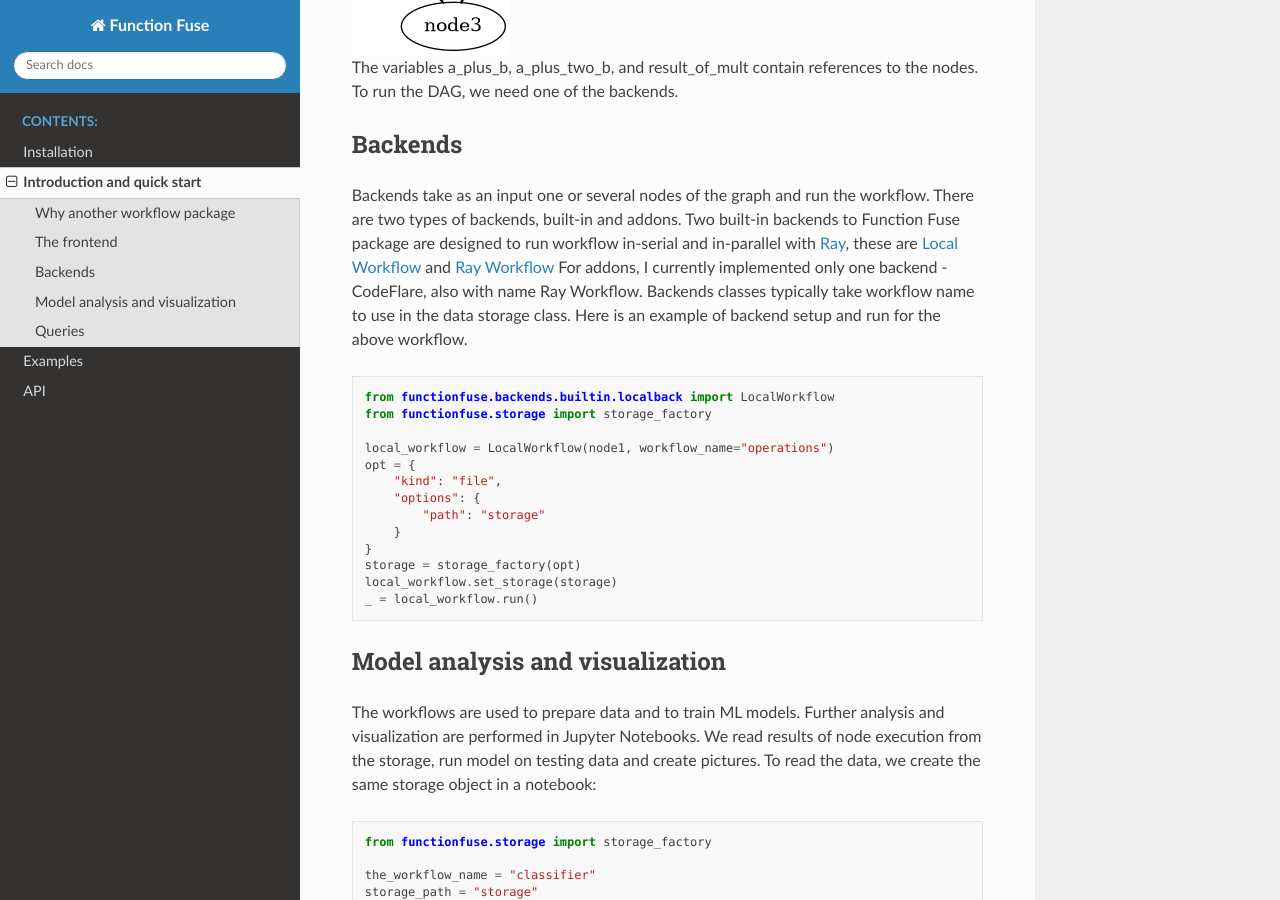
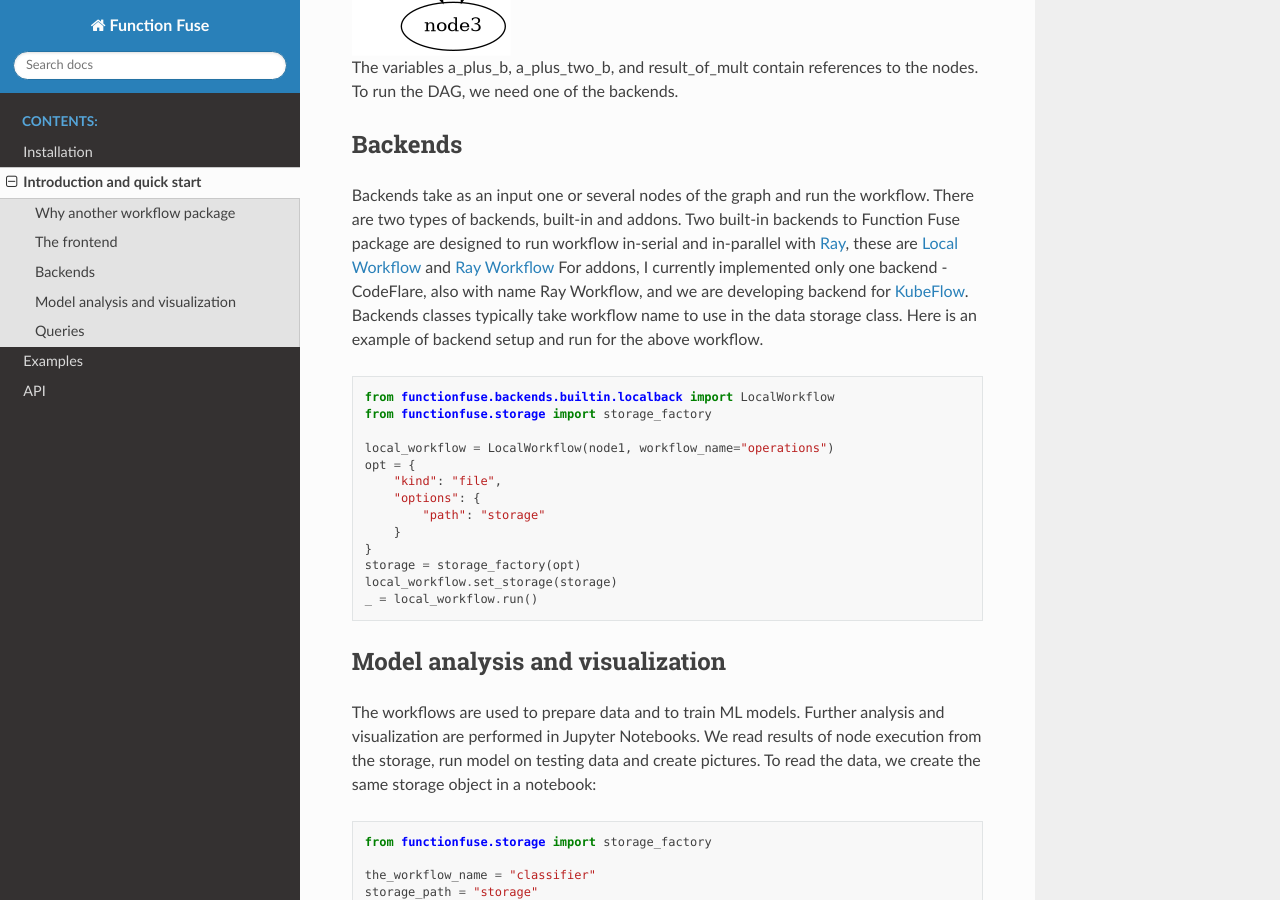
Before and after one commit to IBM/functionfuse, a Sphinx documentation site: the page built from docsrc/source/background/introduction.rst, in a window 1280 px wide and 900 px high, scrolled down 1695 px. Built offline with Sphinx 7.4.7 and the Read the Docs theme 2.0.0, drawn with Linux system fonts in a browser that asks for light colours; pages that are not in the unit, such as notebooks, are missing from menus.

```diff
--- a/docsrc/source/api/backends.rst
+++ b/docsrc/source/api/backends.rst
@@ -64,6 +64,8 @@ Ray Workflow interface is similar to `Local Workflow`_ with an addition of multi
 .. autoclass:: functionfuse.backends.builtin.rayback.Query
     :members: set_remote_args
 
+.. autoclass:: functionfuse.storage.rayfilestorage.FileStorage
+    :members: read_task, list_tasks, remove_task, remove_workflow
 
 Example:
 
--- a/docsrc/source/background/introduction.rst
+++ b/docsrc/source/background/introduction.rst
@@ -78,7 +78,7 @@ Backends
 Backends take as an input one or several nodes of the graph and run the workflow.
 There are two types of backends, built-in and addons.
 Two built-in backends to Function Fuse package are designed to run workflow in-serial and in-parallel with `Ray <https://www.ray.io/>`_, these are :ref:`api/backends:Local Workflow` and :ref:`api/backends:Ray Workflow`
-For addons, I currently implemented only one backend - CodeFlare, also with name Ray Workflow.
+For addons, I currently implemented only one backend - CodeFlare, also with name Ray Workflow, and we are developing backend for `KubeFlow <https://www.kubeflow.org/>`_.
 Backends classes typically take workflow name to use in the data storage class. Here is an example of backend setup and run for the above workflow.
 
 .. highlight:: python
```
Also changed, not shown: docsrc/source/examples/example3.ipynb.
